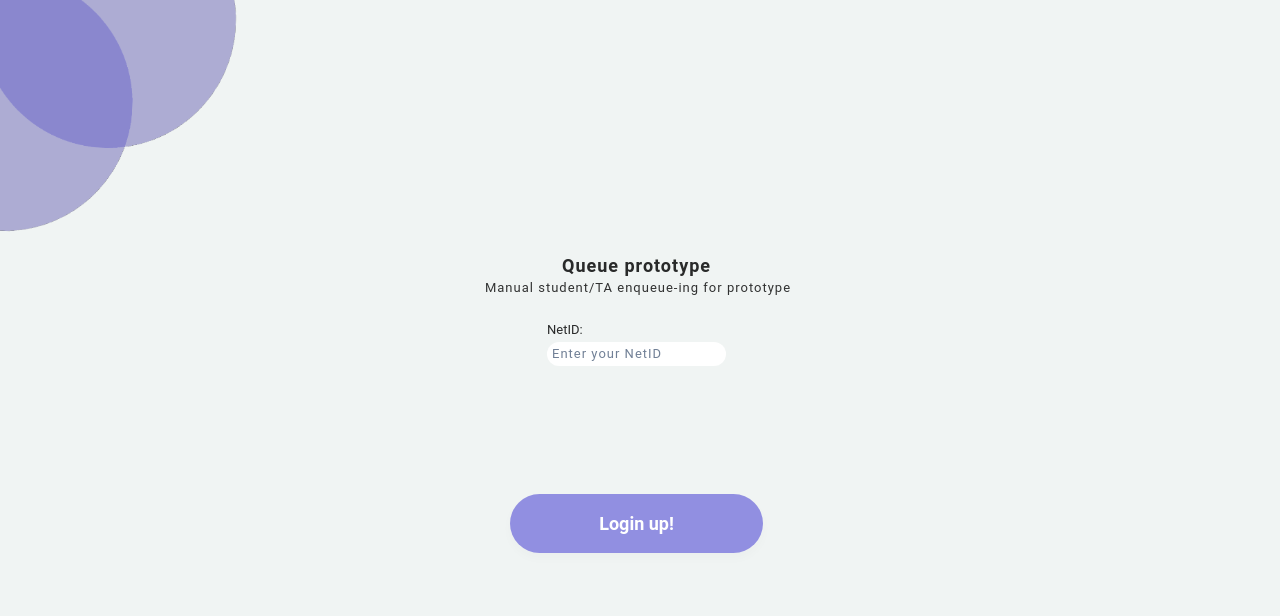
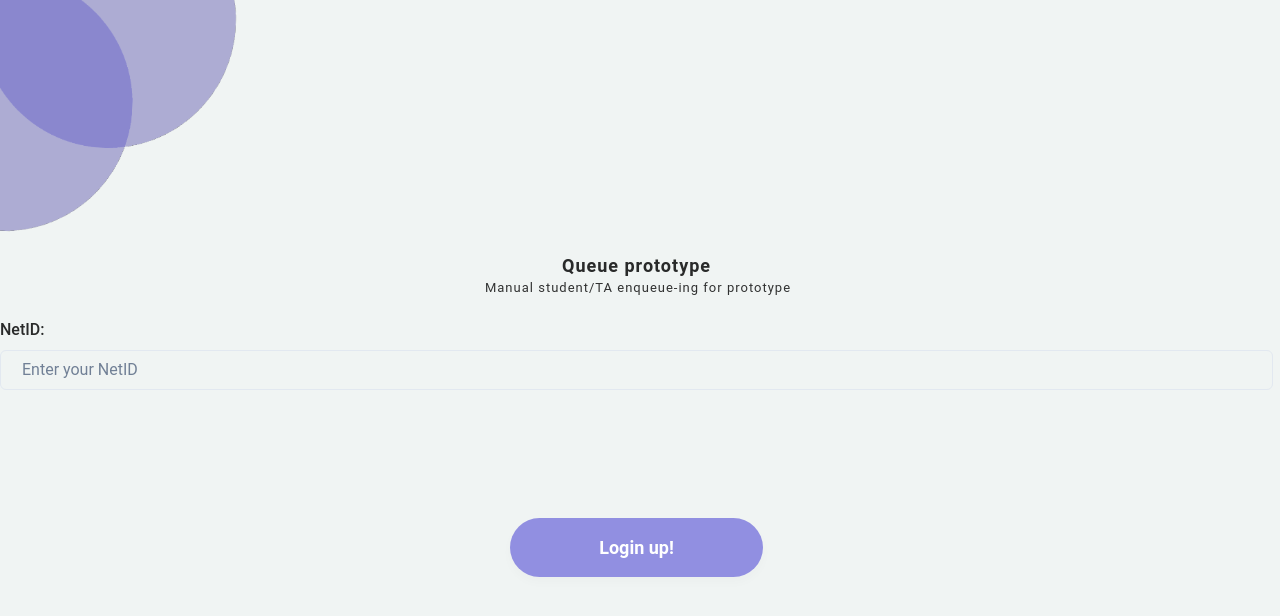
Before and after one commit to pfateev/qdub, a React (Create React App) app in the folder client/: page /login in a window 1280 px wide. Shown: the top 616 px of the page. Built offline with nearby package versions, Linux system fonts and the light colour scheme.

Commit message:
some validation for login netid

```diff
--- a/client/src/components/Login.jsx
+++ b/client/src/components/Login.jsx
@@ -6,13 +6,15 @@ import circles from "../assets/circles.png";
 import Modal from './Modal';
 import { TestModal } from './TestModal';
 import { useDisclosure } from '@chakra-ui/react';
+import { Input, FormControl, FormLabel, FormErrorMessage } from '@chakra-ui/react';
 
 export const Login = (props) => {
   const [inputID, setInputID] = useState('');
   const [show, setShow] = useState(false);
+  const [error, setError] = useState('');
   const { isOpen, onOpen, onClose } = useDisclosure();
 
-  // navigation route
+  // navigation routes
   let navigate = useNavigate();
   const routeChangeTa = () => {
     let path = `/ta-courses`;
@@ -23,8 +25,22 @@ export const Login = (props) => {
     navigate(path);
   }
 
+  // for checking input
+  const handleInputChange = (event) => {
+    setInputID(event.target.value);
+    // clear the error message when the input changes
+    setError('');
+  };
+
   // MAIN onclick event
   const getData = async () => {
+    // some validation, checks if the input field is empty
+    if (!inputID) {
+      setError('Please enter your NetID.');
+      return;
+    }
+
+    // get back end response
     const response = await fetch('http://localhost:3001/students', {
       method: 'POST',
       headers: {
@@ -35,11 +51,16 @@ export const Login = (props) => {
       })
     });
 
+    // later this will need to be validated
     const responseData = await response.json();
+    console.log(responseData);
+    // bad netid
+    if (responseData.message === 'NetID does not exist') {
+      setError('Invalid netID');
+      return;
+    }
 
-    // later this will need to be validated
-    console.log(responseData);
-
+    // set data with back end response
     const { netID, taCourses, studentCourses } = responseData;
     const { setNetID, setStudentCourses, setTaCourses } = props;
     setStudentCourses(studentCourses);
@@ -60,11 +81,11 @@ export const Login = (props) => {
       <span className="description">
         Manual student&#x2F;TA enqueue-ing for prototype
       </span>
-      <label>
-        NetID: <input className="input" value={inputID} placeholder="Enter your NetID" onChange={e => setInputID(e.target.value)} />
-      </label>
-
-      {/* <button onClick={() => setShow(true)}>Show Modal</button> */}
+      <FormControl isInvalid={!!error}>
+        <FormLabel>NetID:</FormLabel>
+        <Input type="text" value={inputID} placeholder="Enter your NetID" onChange={handleInputChange} />
+        <FormErrorMessage>{error}</FormErrorMessage>
+      </FormControl>
       <Modal
         title="Hi TA!"
         isQueue={false}
@@ -80,10 +101,6 @@ export const Login = (props) => {
         onClick={getData}>
         Login up!
       </button>
-
-      {/* <TestModal isOpen={isOpen} onOpen={onOpen} onClose={onClose}>
-        <p>Are you....?</p>
-      </TestModal> */}
     </div>
   );
 }
```
